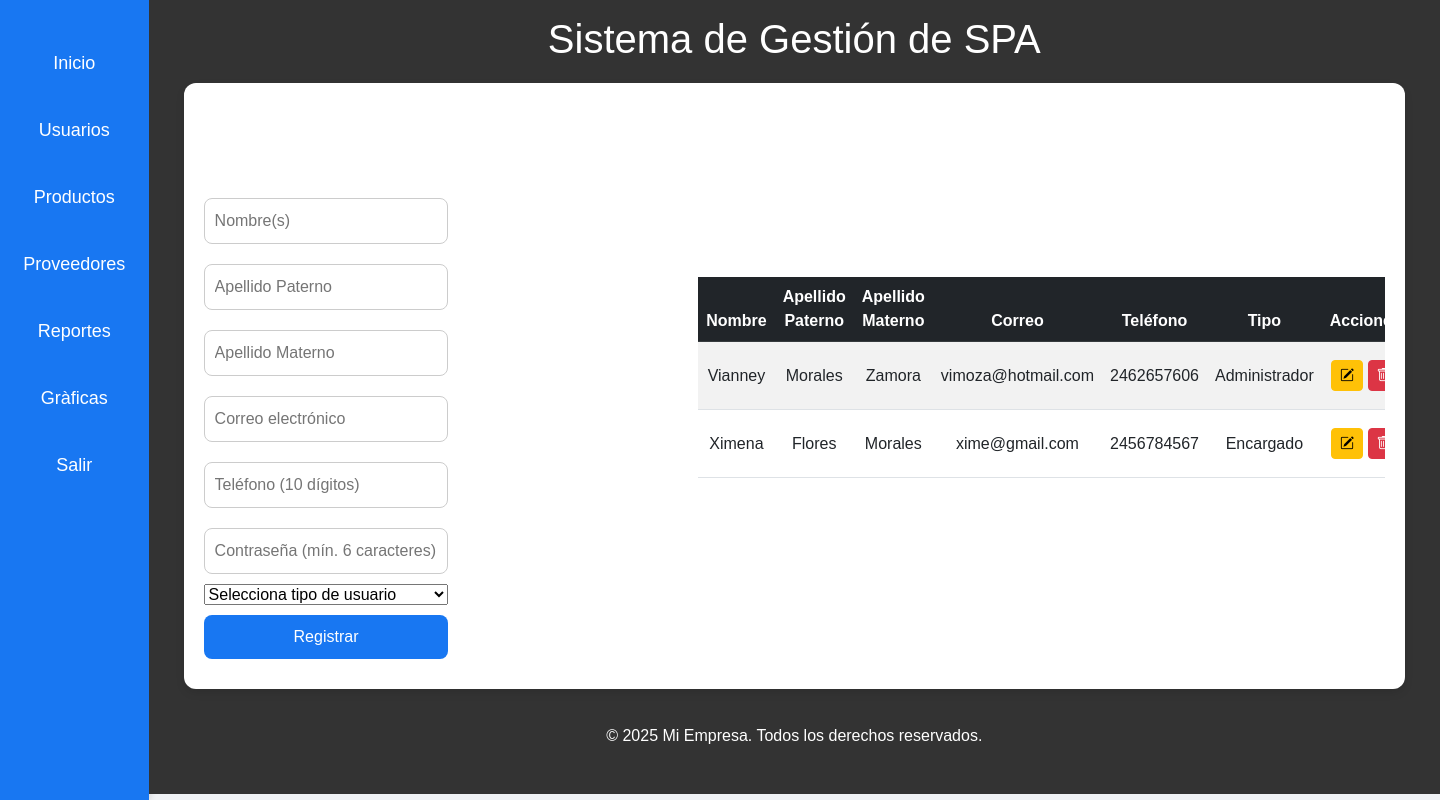
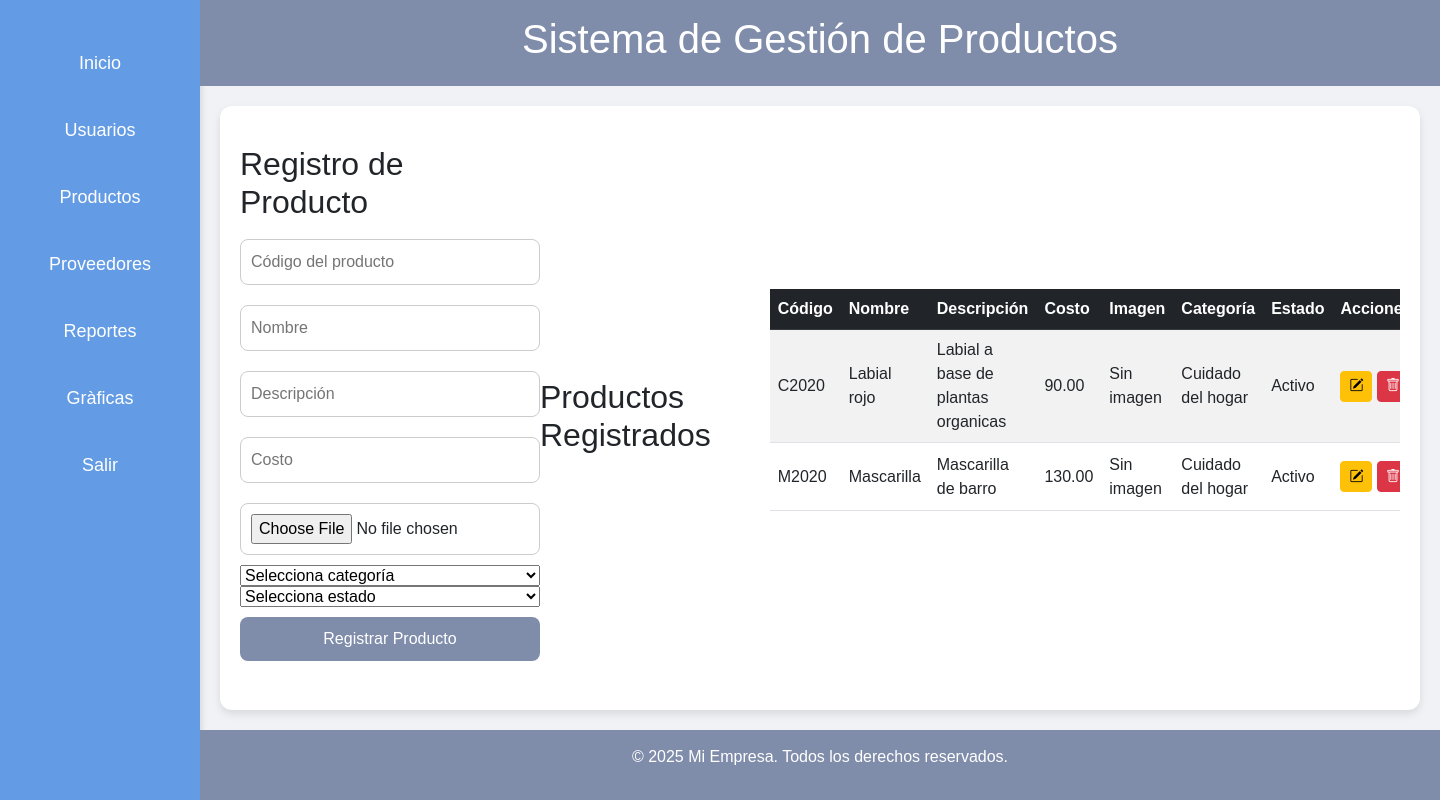
Before and after one commit to DonKetchup/SistFam, a PHP site: page /Cliente/productos.php in a window 1440 px wide. Run offline with PHP 8.4, Linux system fonts and the light colour scheme; data comes from the database, SQL or seed files in the repository; data that the repository does not hold is empty; some libraries are stand-ins or nearby versions.

Commit message:
Implementacion de la Tabla Productos, Cambio de Diseño acorde a Logo, implementacion de generador de pdf para ambas tablas con logo de la empresa

```diff
--- a/Cliente/css/estilo2.css
+++ b/Cliente/css/estilo2.css
@@ -6,7 +6,7 @@ body {
     height: 100vh;
   }
   nav {
-    background-color: #1877f2;
+    background-color: #639ce5;
     width: 200px;
     height: 100vh;
     padding-top: 20px;
@@ -22,14 +22,14 @@ body {
     text-align: center;
   }
   nav ul li a {
-    color: white;
+    color: #ffffff;
     text-decoration: none;
     font-size: 18px;
     display: block;
     padding: 10px;
   }
   nav ul li a:hover {
-    background-color: #145dbf;
+    background-color: #0e1e59;
     border-radius: 8px;
   }
   .main-content {
@@ -39,7 +39,7 @@ body {
     margin: 0;
   }
   header, footer {
-    background-color: #333;
+    background-color: #7F8CAA;
     color: white;
     text-align: center;
     padding: 15px;
@@ -67,11 +67,11 @@ body {
     border: 1px solid #ccc;
   }
   button {
-    background-color: #1877f2;
+    background-color: #7F8CAA;
     color: white;
     border: none;
     cursor: pointer;
   }
   button:hover {
-    background-color: #145dbf;
+    background-color: #333446;
   }
--- a/Cliente/css/estiloindex.css
+++ b/Cliente/css/estiloindex.css
@@ -31,7 +31,7 @@ body {
 .auth-container button {
   width: 100%;
   padding: 10px;
-  background-color: #1877f2;
+  background-color: #7F8CAA;
   color: white;
   border: none;
   border-radius: 8px;
@@ -41,12 +41,12 @@ body {
   transition: background-color 0.3s;
 }
 .auth-container button:hover {
-  background-color: #145dbf;
+  background-color: #333446;
 }
 .auth-container a {
   display: block;
   margin-top: 12px;
   text-align: center;
-  color: #1877f2;
+  color: #7F8CAA;
   text-decoration: none;
 }
--- a/Cliente/principal.php
+++ b/Cliente/principal.php
@@ -16,7 +16,7 @@
         <header>
             <h1>Sistema de Gestión de SPA</h1>
             <div class="content">
-                <img src="img/foto.jpg" height="300px" width="350px">
+                <img src="img/NOREVA.png" height="300px" width="350px">
             </div>
             <?php include("include/pie.php");?>
     </div>
--- a/Cliente/productos.php
+++ b/Cliente/productos.php
@@ -1,112 +1,122 @@
 <?php
-// Conexión a la base de datos
 include("../Servidor/config/config.php");
 $conexion = dbConectar();
+
+// Obtener categorías para el select
+$categorias = [];
+$sqlCat = "SELECT catcve, catnom FROM categoria";
+$resCat = $conexion->query($sqlCat);
+if ($resCat) {
+    while ($fila = $resCat->fetch_assoc()) {
+        $categorias[] = $fila;
+    }
+}
 ?>
 <!DOCTYPE html>
-<html lang="en">
+<html lang="es">
 
 <head>
     <meta charset="UTF-8" />
-    <meta name="viewport" content="width=device-width, initial-scale=1.0" />
-    <title>Usuarios</title>
-    <link rel="stylesheet" href="css/estilo2.css">
-    <!-- Bootstrap 5 CSS -->
-    <link href="https://cdn.jsdelivr.net/npm/bootstrap@5.3.0/dist/css/bootstrap.min.css" rel="stylesheet">
-    <link rel="stylesheet" href="https://cdn.jsdelivr.net/npm/bootstrap-icons@1.11.3/font/bootstrap-icons.min.css">
+    <title>Gestión de Productos</title>
+    <link rel="stylesheet" href="css/estilo2.css" />
+    <link href="https://cdn.jsdelivr.net/npm/bootstrap@5.3.0/dist/css/bootstrap.min.css" rel="stylesheet" />
+    <link rel="stylesheet" href="https://cdn.jsdelivr.net/npm/bootstrap-icons@1.11.3/font/bootstrap-icons.min.css" />
 </head>
 
 <body>
-    <!--incluimos el menu general -->
-    <?php include("include/menu.php");?>
+    <?php include("include/menu.php"); ?>
     <div class="main-content">
         <header>
-            <h1>Sistema de Gestión de SPA</h1>
+            <h1>Sistema de Gestión de Productos</h1>
+        </header>
         <div class="content">
-                <!-- Formulario -->
-                <form id="registroForm" method="post" action="../servidor/insertarUsu.php">
-                    <div style="text-align: center;">
-                        <h2>Registro de Usuario</h2>
-                    </div>
-                    <input type="text" id="nombre" name="nombre" placeholder="Nombre(s)" required>
-                    <input type="text" id="apa" name="apa" placeholder="Apellido Paterno" required>
-                    <input type="text" id="ama" name="ama" placeholder="Apellido Materno" required>
-                    <input type="email" id="correo" name="correo" placeholder="Correo electrónico" required>
-                    <input type="text" id="telefono" name="telefono" placeholder="Teléfono (10 dígitos)"
-                        pattern="\d{10}" required>
-                    <input type="password" id="pass" name="pass" placeholder="Contraseña (mín. 6 caracteres)"
-                        minlength="6" required>
-                    <select id="idtipo" name="idtipo" required>
-                        <option value="">Selecciona tipo de usuario</option>
-                        <?php foreach($tipos as $tipo): ?>
-                        <option value="<?php echo $tipo['idtipo']; ?>"><?php echo htmlspecialchars($tipo['tipo']); ?>
+            <!-- Formulario para registrar producto -->
+            <form id="registroProductoForm" method="post" action="../Servidor/insertarProducto.php"
+                enctype="multipart/form-data">
+                <h2>Registro de Producto</h2>
+                <input type="text" name="procod" placeholder="Código del producto" maxlength="20" required />
+                <input type="text" name="pronom" placeholder="Nombre" maxlength="100" required />
+                <input type="text" name="prodes" placeholder="Descripción" maxlength="250" />
+                <input type="number" name="procos" step="0.01" placeholder="Costo" required />
+                <input type="file" name="proimg" accept="image/*" />
+                <select name="catcve" required>
+                    <option value="">Selecciona categoría</option>
+                    <?php foreach ($categorias as $cat): ?>
+                    <option value="<?php echo $cat['catcve']; ?>"><?php echo htmlspecialchars($cat['catnom']); ?>
                     </option>
                     <?php endforeach; ?>
                 </select>
-                    <button type="submit">Registrar</button>
+                <select name="proest" required>
+                    <option value="">Selecciona estado</option>
+                    <option value="1">Activo</option>
+                    <option value="0">Inactivo</option>
+                </select>
+                <button type="submit">Registrar Producto</button>
             </form>
 
-                <!-- Tabla de usuarios -->
-                <h2 class="text-center mt-4">Usuarios Registrados</h2>
+            <!-- Tabla de productos -->
+            <h2 class="mt-4">Productos Registrados</h2>
             <div class="table-responsive">
                 <table class="table table-striped table-hover align-middle" style="color:black">
                     <thead class="table-dark">
                         <tr>
+                            <th>Código</th>
                             <th>Nombre</th>
-                                <th>Apellido Paterno</th>
-                                <th>Apellido Materno</th>
-                                <th>Correo</th>
-                                <th>Teléfono</th>
-                                <th>Tipo</th>
+                            <th>Descripción</th>
+                            <th>Costo</th>
+                            <th>Imagen</th>
+                            <th>Categoría</th>
+                            <th>Estado</th>
                             <th>Acciones</th>
                         </tr>
                     </thead>
                     <tbody>
                         <?php
-          $sqlUsuarios = "SELECT u.idusuario, u.nombre, u.apaterno, u.amaterno, u.correo, u.telefono, t.tipo
-                          FROM usuarios u
-                          INNER JOIN tipo t ON u.idtipo = t.idtipo";
-          $resUsuarios = $conexion->query($sqlUsuarios);
-          if ($resUsuarios && $resUsuarios->num_rows > 0):
-            while ($usu = $resUsuarios->fetch_assoc()):
+          $sqlProductos = "SELECT p.procod, p.pronom, p.prodes, p.procos, p.proimg, c.catcve, p.proest
+                      FROM producto p
+                      LEFT JOIN categoria c ON p.catcve = c.catcve";
+          $resProd = $conexion->query($sqlProductos);
+          if ($resProd && $resProd->num_rows > 0):
+            while ($prod = $resProd->fetch_assoc()):
           ?>
                         <tr>
-                                <td><?php echo htmlspecialchars($usu['nombre']); ?></td>
-                                <td><?php echo htmlspecialchars($usu['apaterno']); ?></td>
-                                <td><?php echo htmlspecialchars($usu['amaterno']); ?></td>
-                                <td><?php echo htmlspecialchars($usu['correo']); ?></td>
-                                <td><?php echo htmlspecialchars($usu['telefono']); ?></td>
-                                <td><?php echo htmlspecialchars($usu['tipo']); ?></td>
+                            <td><?php echo htmlspecialchars($prod['procod']); ?></td>
+                            <td><?php echo htmlspecialchars($prod['pronom']); ?></td>
+                            <td><?php echo htmlspecialchars($prod['prodes']); ?></td>
+                            <td><?php echo number_format($prod['procos'], 2); ?></td>
                             <td>
-                                    <!-- Button trigger modal -->
+                                <?php if ($prod['proimg']): ?>
+                                <img src="../img_productos/<?php echo htmlspecialchars($prod['proimg']); ?>"
+                                    alt="Imagen" width="50" />
+                                <?php else: ?>
+                                Sin imagen
+                                <?php endif; ?>
+                            </td>
+                            <td><?php echo htmlspecialchars($cat['catnom']); ?></td>
+                            <td><?php echo $prod['proest'] == 1 ? 'Activo' : 'Inactivo'; ?></td>
+                            <td>
                                 <button class="btn btn-sm btn-warning" type="button" data-bs-toggle="modal"
-                                        data-bs-target="#modalEditar" onclick="cargarDatosEditar(
-    <?php echo $usu['idusuario']; ?>,
-    '<?php echo htmlspecialchars($usu['nombre'], ENT_QUOTES); ?>',
-    '<?php echo htmlspecialchars($usu['apaterno'], ENT_QUOTES); ?>',
-    '<?php echo htmlspecialchars($usu['amaterno'], ENT_QUOTES); ?>',
-    '<?php echo htmlspecialchars($usu['correo'], ENT_QUOTES); ?>',
-    '<?php echo htmlspecialchars($usu['telefono'], ENT_QUOTES); ?>'
-  )">
+                                    data-bs-target="#modalEditarProducto"
+                                    onclick="cargarDatosEditarProducto('<?php echo addslashes($prod['procod']); ?>', '<?php echo addslashes($prod['pronom']); ?>', '<?php echo addslashes($prod['prodes']); ?>', '<?php echo $prod['procos']; ?>', '<?php echo addslashes($prod['proimg']); ?>', '<?php echo $prod['catcve']; ?>', '<?php echo $prod['proest']; ?>')">
                                     <i class="bi bi-pencil-square"></i>
                                 </button>
                                 <button class="btn btn-sm btn-danger"
-                                        onclick="eliminarUsuario(<?php echo $usu['idusuario']; ?>)">
+                                    onclick="eliminarProducto('<?php echo $prod['procod']; ?>')">
                                     <i class="bi bi-trash"></i>
                                 </button>
                             </td>
                         </tr>
                         <?php endwhile; else: ?>
                         <tr>
-                                <td colspan="7" class="text-center">No hay usuarios registrados.</td>
+                            <td colspan="8" class="text-center">No hay productos registrados.</td>
                         </tr>
                         <?php endif; ?>
                     </tbody>
                 </table>
             </div>
+        </div>
 
-            </div>
-            <?php include("include/pie.php");?>
+        <?php include("include/pie.php"); ?>
     </div>
 
     <script src="https://cdn.jsdelivr.net/npm/sweetalert2@11"></script>
@@ -114,7 +124,7 @@ $conexion = dbConectar();
     <script>
     document.addEventListener('DOMContentLoaded', function() {
 
-        function eliminarUsuario(id) {
+        window.eliminarProducto = function(procod) {
             Swal.fire({
                 title: '¿Estás seguro?',
                 text: "¡No podrás revertir esto!",
@@ -126,102 +136,65 @@ $conexion = dbConectar();
                 cancelButtonText: 'Cancelar'
             }).then((result) => {
                 if (result.isConfirmed) {
-                    fetch('../Servidor/eliminarUsu.php', {
+                    fetch('../Servidor/eliminarProducto.php', {
                             method: 'POST',
                             headers: {
                                 'Content-Type': 'application/json'
                             },
                             body: JSON.stringify({
-                                id: id
+                                procod: procod
                             })
                         })
-                        .then(response => response.json())
+                        .then(res => res.json())
                         .then(data => {
                             if (data.success) {
-                                Swal.fire('¡Eliminado!', 'El usuario ha sido eliminado.', 'success')
+                                Swal.fire('¡Eliminado!', 'El producto ha sido eliminado.',
+                                        'success')
                                     .then(() => location.reload());
                             } else {
-                                Swal.fire('Error', 'No se pudo eliminar el usuario.', 'error');
+                                Swal.fire('Error', 'No se pudo eliminar el producto.', 'error');
                             }
                         });
                 }
             });
-        }
+        };
 
-        window.eliminarUsuario = eliminarUsuario;
+        window.cargarDatosEditarProducto = function(procod, pronom, prodes, procos, proimg, catcve, proest) {
+            document.getElementById('edit-procod').value = procod;
+            document.getElementById('edit-pronom').value = pronom;
+            document.getElementById('edit-prodes').value = prodes;
+            document.getElementById('edit-procos').value = procos;
+            // Aquí puedes agregar selects para categoría y estado si deseas
+        };
 
-        window.cargarDatosEditar = function(id, nombre, apa, ama, correo, telefono) {
-            document.getElementById('edit-idusuario').value = id;
-            document.getElementById('edit-nombre').value = nombre;
-            document.getElementById('edit-apa').value = apa;
-            document.getElementById('edit-ama').value = ama;
-            document.getElementById('edit-correo').value = correo;
-            document.getElementById('edit-telefono').value = telefono;
-        }
-
-        document.getElementById('formEditarUsuario').onsubmit = function(e) {
-            e.preventDefault();
-
-            const datos = {
-                id: document.getElementById('edit-idusuario').value,
-                nombre: document.getElementById('edit-nombre').value,
-                apa: document.getElementById('edit-apa').value,
-                ama: document.getElementById('edit-ama').value,
-                correo: document.getElementById('edit-correo').value,
-                telefono: document.getElementById('edit-telefono').value
-            };
-            fetch('../Servidor/actualizarUsu.php', {
-                    method: 'POST',
-                    headers: {
-                        'Content-Type': 'application/json'
-                    },
-                    body: JSON.stringify(datos)
-                })
-                .then(response => response.json())
-                .then(data => {
-                    if (data.success) {
-                        Swal.fire('¡Actualizado!', 'El usuario ha sido actualizado.', 'success')
-                            .then(() => {
-                                location.reload();
-                            });
-                    } else {
-                        Swal.fire('Error', 'No se pudo actualizar el usuario.', 'error');
-                    }
-                });
-        }
     });
     </script>
 
-    <!-- Modal para Editar Usuario -->
-    <div class="modal fade" id="modalEditar" tabindex="-1" aria-labelledby="modalEditarLabel" aria-hidden="true">
+    <!-- Modal para Editar Producto -->
+    <div class="modal fade" id="modalEditarProducto" tabindex="-1" aria-labelledby="modalEditarProductoLabel"
+        aria-hidden="true">
         <div class="modal-dialog">
-            <form id="formEditarUsuario" class="modal-content">
+            <form id="formEditarProducto" class="modal-content" method="post"
+                action="../Servidor/actualizarProducto.php" enctype="multipart/form-data">
                 <div class="modal-header">
-                    <h5 class="modal-title" id="modalEditarLabel">Editar Usuario</h5>
+                    <h5 class="modal-title" id="modalEditarProductoLabel">Editar Producto</h5>
                     <button type="button" class="btn-close" data-bs-dismiss="modal" aria-label="Cerrar"></button>
                 </div>
                 <div class="modal-body">
-                    <input type="hidden" id="edit-idusuario" name="idusuario">
+                    <input type="hidden" id="edit-procod" name="procod" />
                     <div class="mb-3">
-                        <label for="edit-nombre" class="form-label">Nombre</label>
-                        <input type="text" class="form-control" id="edit-nombre" name="nombre" required>
+                        <label for="edit-pronom" class="form-label">Nombre</label>
+                        <input type="text" id="edit-pronom" name="pronom" class="form-control" required />
                     </div>
                     <div class="mb-3">
-                        <label for="edit-apa" class="form-label">Apellido Paterno</label>
-                        <input type="text" class="form-control" id="edit-apa" name="apa" required>
+                        <label for="edit-prodes" class="form-label">Descripción</label>
+                        <input type="text" id="edit-prodes" name="prodes" class="form-control" />
                     </div>
                     <div class="mb-3">
-                        <label for="edit-ama" class="form-label">Apellido Materno</label>
-                        <input type="text" class="form-control" id="edit-ama" name="ama" required>
+                        <label for="edit-procos" class="form-label">Costo</label>
+                        <input type="number" step="0.01" id="edit-procos" name="procos" class="form-control" required />
                     </div>
-                    <div class="mb-3">
-                        <label for="edit-correo" class="form-label">Correo</label>
-                        <input type="email" class="form-control" id="edit-correo" name="correo" required>
-                    </div>
-                    <div class="mb-3">
-                        <label for="edit-telefono" class="form-label">Teléfono</label>
-                        <input type="text" class="form-control" id="edit-telefono" name="telefono" required>
-                    </div>
+                    <!-- Aquí puedes agregar selects para categoría y estado si deseas -->
                 </div>
                 <div class="modal-footer">
                     <button type="button" class="btn btn-secondary" data-bs-dismiss="modal">Cancelar</button>
@@ -231,7 +204,6 @@ $conexion = dbConectar();
         </div>
     </div>
 
-
 </body>
 
 </html>
--- a/Servidor/reportepdfUsu.php
+++ b/Servidor/reportepdfUsu.php
@@ -8,8 +8,8 @@ require(__DIR__ . '/../Cliente/lib/fpdf/fpdf.php');
 class PDF extends FPDF {
     // Método header() que se llama al principio de cada página del PDF
     function Header() {
-        // Añadir una imagen al encabezado - skip if image doesn't exist
-        $logoPath = __DIR__ . '/../Cliente/img/logo.png';
+        // Añadir una imagen al encabezado
+        $logoPath = __DIR__ . '/../Cliente/img/NOREVA.png';
         if (file_exists($logoPath)) {
             $this->Image($logoPath, 10, 8, 33);
         }
```
Also changed, not shown: Cliente/reportes.php (+21 -1 lines), Servidor/eliminarProdcuto.php (added, +18 -0 lines), Servidor/insertarProductos.php (+21 -16 lines), Servidor/reportepdfProductos.php (added, +57 -0 lines), Cliente/img/NOREVA.png (added). Lines whose indentation alone changed are shown as unchanged.
